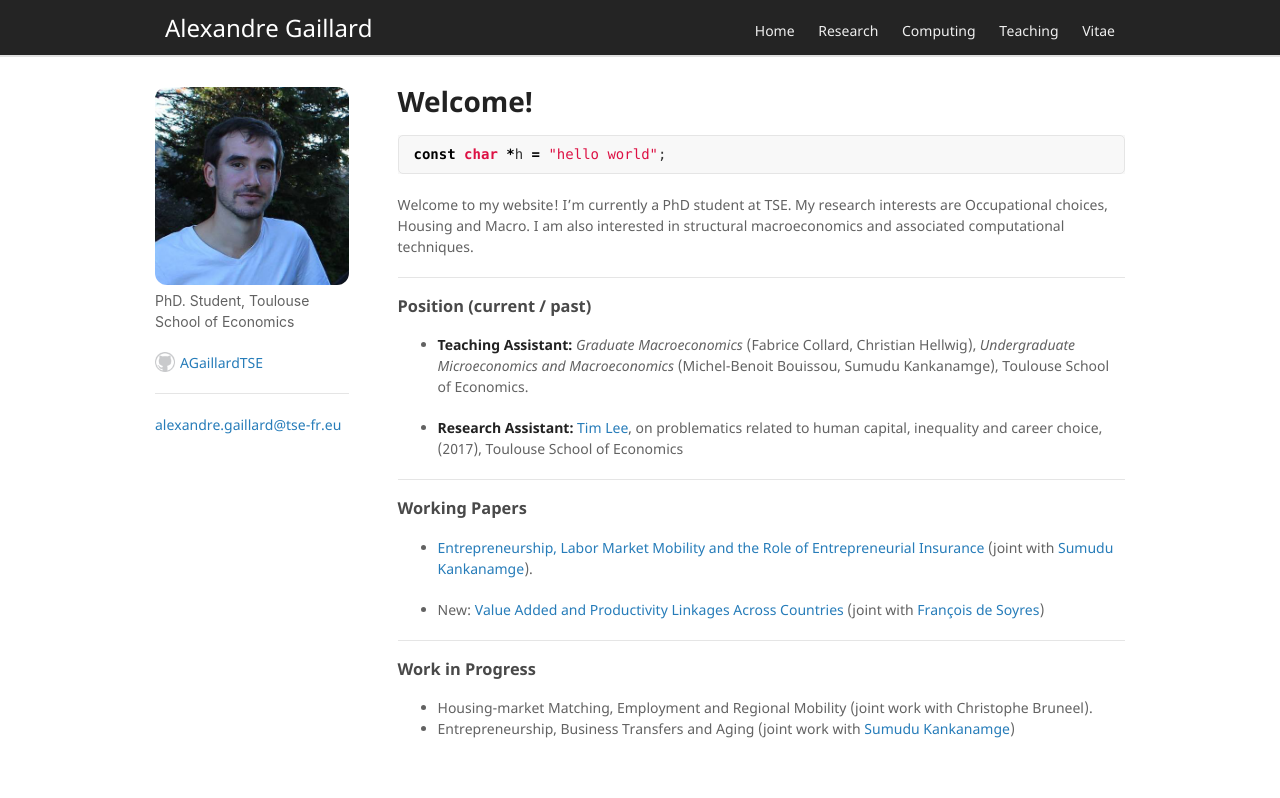
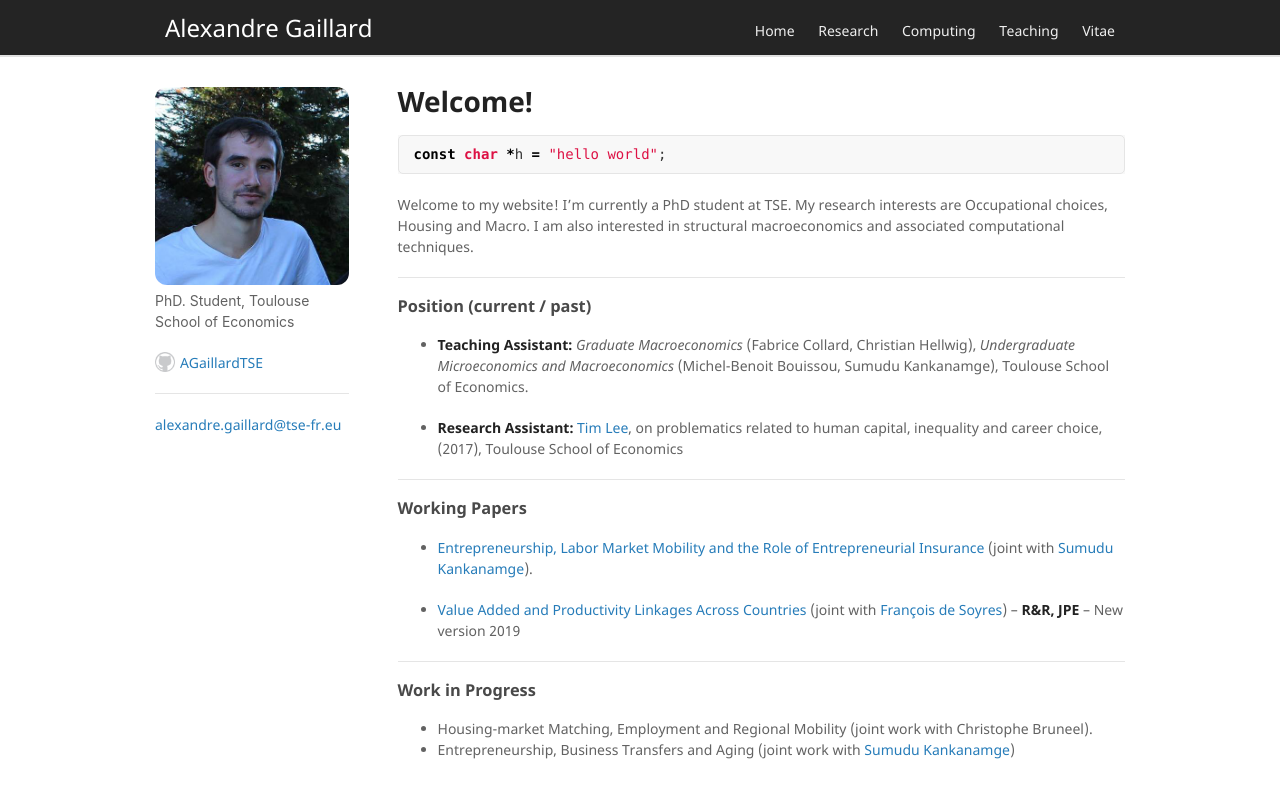
Before and after one commit to AGaillardTSE/AGaillardTSE.github.io, a Jekyll site: the page built from index.md, in a window 1280 px wide. Shown: the top 798 px of the page. Built offline with Jekyll 4.4.1, drawn with Linux system fonts in a browser that asks for light colours; our own code applies the rules of GitHub Pages for plain Markdown files.

Commit message:
Update index.md

```diff
--- a/index.md
+++ b/index.md
@@ -26,7 +26,7 @@ structural macroeconomics and associated computational techniques.
 
 *   [Entrepreneurship, Labor Market Mobility and the Role of Entrepreneurial Insurance](http://agaillard.eu/projects/ELMM/) (joint with [Sumudu Kankanamge](http://kankanamge.free.fr/)).
 
-*   New: [Value Added and Productivity Linkages Across Countries](https://drive.google.com/open?id=1SmIQt6PKIBBBny2W8U9WKOfWFfXurHI) (joint with [François de Soyres](https://sites.google.com/site/francoisdesoyres/research))
+*   [Value Added and Productivity Linkages Across Countries](https://drive.google.com/open?id=1SmIQt6PKIBBBny2W8U9WKOfWFfXurHI) (joint with [François de Soyres](https://sites.google.com/site/francoisdesoyres/research)) -- **R&R, JPE** -- New version 2019
 
 * * *
 
```
